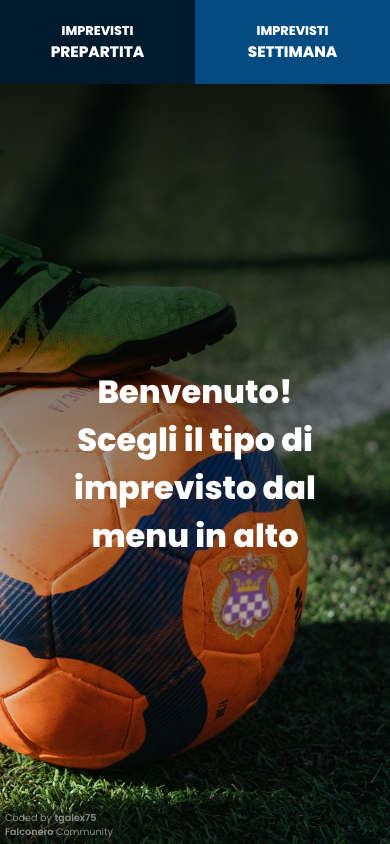
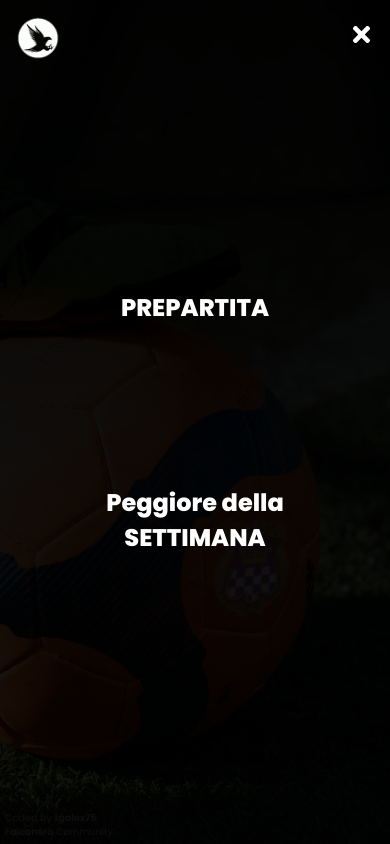
Before and after one commit to tgalex75/ImprevistiFalco, a React (Create React App) app: page / in a window 390 px wide. Built offline with nearby package versions, Linux system fonts and the light colour scheme.

Commit message:
v 1.5
New Branch

Restyling App

```diff
--- a/src/Header.js
+++ b/src/Header.js
@@ -1,10 +1,29 @@
-import React from 'react'
+import React, { useState } from "react";
+import { FaBars, FaTimes } from "react-icons/fa";
+import "./HeaderStyle.css";
+import logo from "./assets/logo192.png";
 
 export default function Header(props) {
+
+    const [openMenu, setOpenMenu] = useState(false);
+    const handleClick = () => setOpenMenu((prevMenu) => !prevMenu);
+
     return (
-        <header className='header'>
-            <div id='menu-prepartita' className={props.mainState === "prepartita" ? "default" : ""} onClick={props.selectMainPrepartita}>IMPREVISTI<br/><span>PREPARTITA</span></div>
-            <div id='menu-settimana' className={props.mainState === "settimana" ? "default" : ""} onClick={props.selectMainSettimana}>IMPREVISTI<br/><span>SETTIMANA</span></div>
+        <header className="header">
+            <>
+                <img className="img--logo" src={logo} alt="logo" />
+                <div className="hamburger" onClick={handleClick}>
+                    <ul className={openMenu ? "nav-menu" : "nav-menu active"}>
+                        <li onClick={props.selectMainPrepartita}>PREPARTITA</li>
+                        <li onClick={props.selectMainSettimana}>Peggiore della SETTIMANA</li>
+                    </ul>
+                    {openMenu ? (
+                        <FaBars size={25} style={{ color: "white" }} />
+                    ) : (
+                        <FaTimes size={25} style={{ color: "white" }} />
+                    )}
+                </div>
+            </>
         </header>
-    )
+    );
 }
--- /dev/null
+++ b/src/HeaderStyle.css
@@ -0,0 +1,73 @@
+.header {
+    width: 100%;
+    height: 4.75rem;
+    position: fixed;
+    z-index: 10;
+    display: flex;
+    align-items: center;
+    justify-content: space-between;
+    transition: 0.3s;
+    font-weight: 800;
+    background-color: transparent;
+    padding: 1rem;
+}
+
+.img--logo {
+    height: 100%;
+}
+
+.nav-menu {
+    height: 100vh;
+    width: 100%;
+    position: absolute;
+    top: 0;
+    left: -100%;
+    text-align: center;
+    display: flex;
+    flex-direction: column;
+    justify-content: center;
+    background-color: rgba(0,0,0,.9);
+    color: #fff;
+    font-size: 1.5rem;
+    z-index: -1;
+    transition: .3s;
+}
+
+.nav-menu.active {
+    left: 0;
+}
+
+.nav-menu > li {
+    list-style: none;
+    padding: 5rem;
+    color: #fff;
+    text-decoration: none;
+    border-left: .4rem solid transparent;
+    border-right: .4rem solid transparent;
+    transition: .3s;
+    cursor: pointer;
+}
+
+.nav-menu > li:hover {
+    color: #e52d27;
+    border-left: .4rem solid #e52d27;
+    border-right: .4rem solid #e52d27;
+}
+
+#menu-prepartita,
+#menu-settimana {
+    width: 50%;
+    height: 100%;
+    background-color: #024b80;
+    display: flex;
+    flex-direction: column;
+    align-items: center;
+    justify-content: center;
+    cursor: pointer;
+    font-size: 2vh;
+    transition: 0.6s;
+}
+
+@media (max-width: 768px) {
+
+    }
--- a/src/Main.js
+++ b/src/Main.js
@@ -34,11 +34,11 @@ export default function Main(props) {
             {/* WELCOME SCREEN */}
             {props.mainState === "welcome" && (
                 <div className="overlay">
-                    <h1 className="welcome-title">
+                    {/* <h1 className="welcome-title">
                         Benvenuto!
                         <br />
                         Scegli il tipo di imprevisto dal menu in alto
-                    </h1>
+                    </h1> */}
                 </div>
             )}
             {/* IMPREVISTI PREPARTITA */}
--- a/src/index.css
+++ b/src/index.css
@@ -6,7 +6,7 @@
 
 body {
     font-family: "Poppins", sans-serif;
-    background-color: #d9f0ff;
+    background-color: rgb(24, 24, 24);
 }
 
 /* Chrome, Safari, Edge, Opera */
@@ -25,61 +25,11 @@ input[type="number"] {
     height: 100vh;
 }
 
-.header {
-    width: 100vw;
-    height: 10vh;
-    box-shadow: 0 5px 20px rgba(0, 0, 0, 0.5);
-    display: flex;
-    align-items: center;
-    justify-content: space-evenly;
-    text-align: center;
-    color: white;
-    transition: 0.3s;
-    font-weight: 800;
-}
-
-#menu-prepartita,
-#menu-settimana {
-    width: 50%;
-    height: 100%;
-    background-color: #024b80;
-    display: flex;
-    flex-direction: column;
-    align-items: center;
-    justify-content: center;
-    cursor: pointer;
-    font-size: 2vh;
-    transition: 0.6s;
-}
-
-#menu-prepartita > span,
-#menu-settimana > span {
-    font-size: 2.5vh;
-    padding: 0 0.5em;
-}
-
-#menu-prepartita.default,
-#menu-settimana.default {
-    background-color: #e52d27;
-    width: 100%;
-    font-size: 2.5vh;
-}
-
-#menu-prepartita.default > span,
-#menu-settimana.default > span {
-    font-size: 3.5vh;
-}
-
-#menu-prepartita:hover,
-#menu-settimana:hover {
-    background-color: #011b2e;
-}
-
 /* MAIN SECTION */
 
 .main {
-    width: 100vw;
-    height: 90vh;
+    width: 100%;
+    height: 100vh;
     text-align: center;
     background-image: url(../public/logo900_25.png),
         url(../public/right-bg25.png);
@@ -279,14 +229,7 @@ main.welcome {
 /* MEDIA QUERIES */
 
 @media (max-width: 768px) {
-    #menu-prepartita,
-    #menu-settimana {
-        font-size: 1.5vh;
-    }
-    #menu-prepartita > span,
-    #menu-settimana > span {
-        font-size: 1.8vh;
-    }
+
     .welcome-title {
         font-size: 2rem;
         padding: 1.5em;
@@ -328,26 +271,9 @@ main.welcome {
 }
 
 @media (max-height: 500px) and (orientation: landscape) {
-    .header {
-        width: 8vw;
-        height: 100vh;
-        writing-mode: vertical-lr;
-        text-orientation: upright;
-    }
-
-    #menu-prepartita,
-    #menu-settimana {
-        width: 100%;
-        height: 50%;
-    }
-
-    #menu-prepartita.default,
-    #menu-settimana.default {
-        height: 100%;
-    }
 
     .main {
-        width: 92vw;
+        width: 100%;
         height: 100vh;
         position: absolute;
         right: 0;
```
Also changed, not shown: src/assets/logo192.png (added), 1 other file (tests, documents, lock files or other folders).
